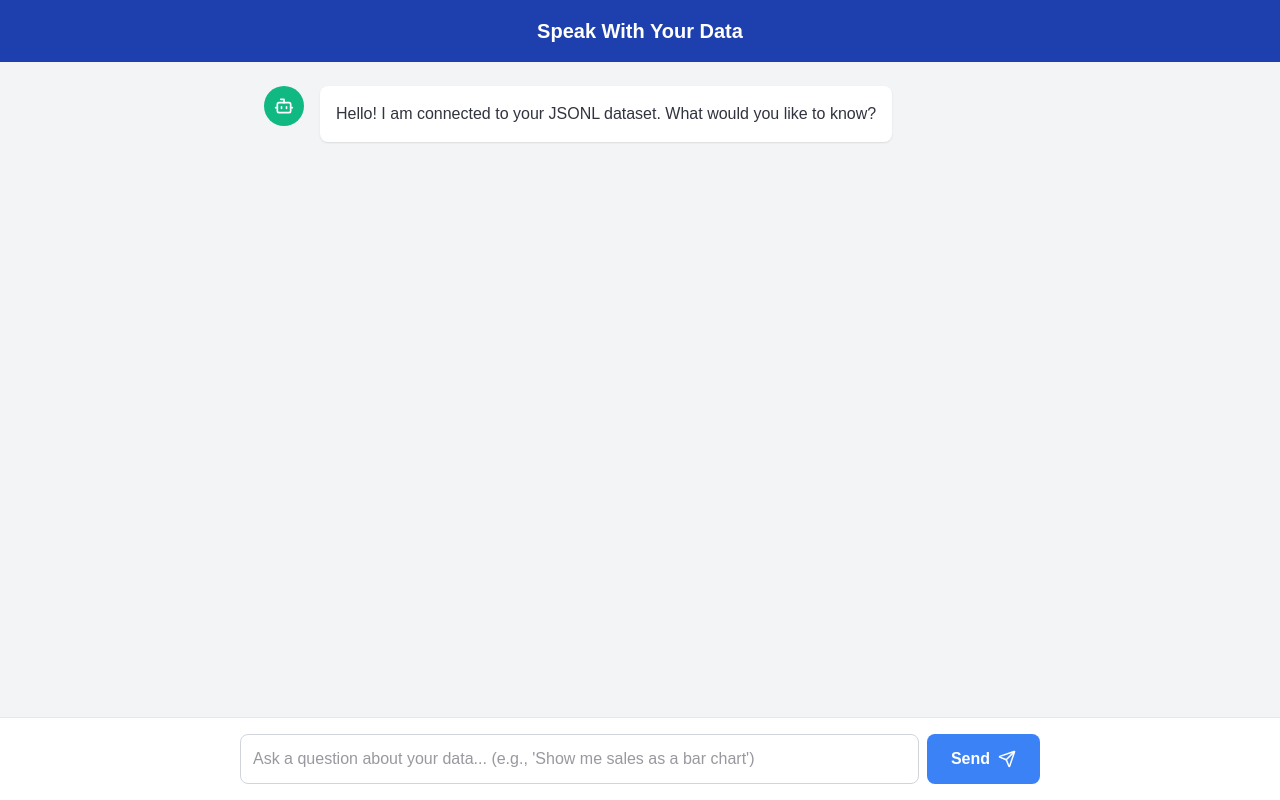
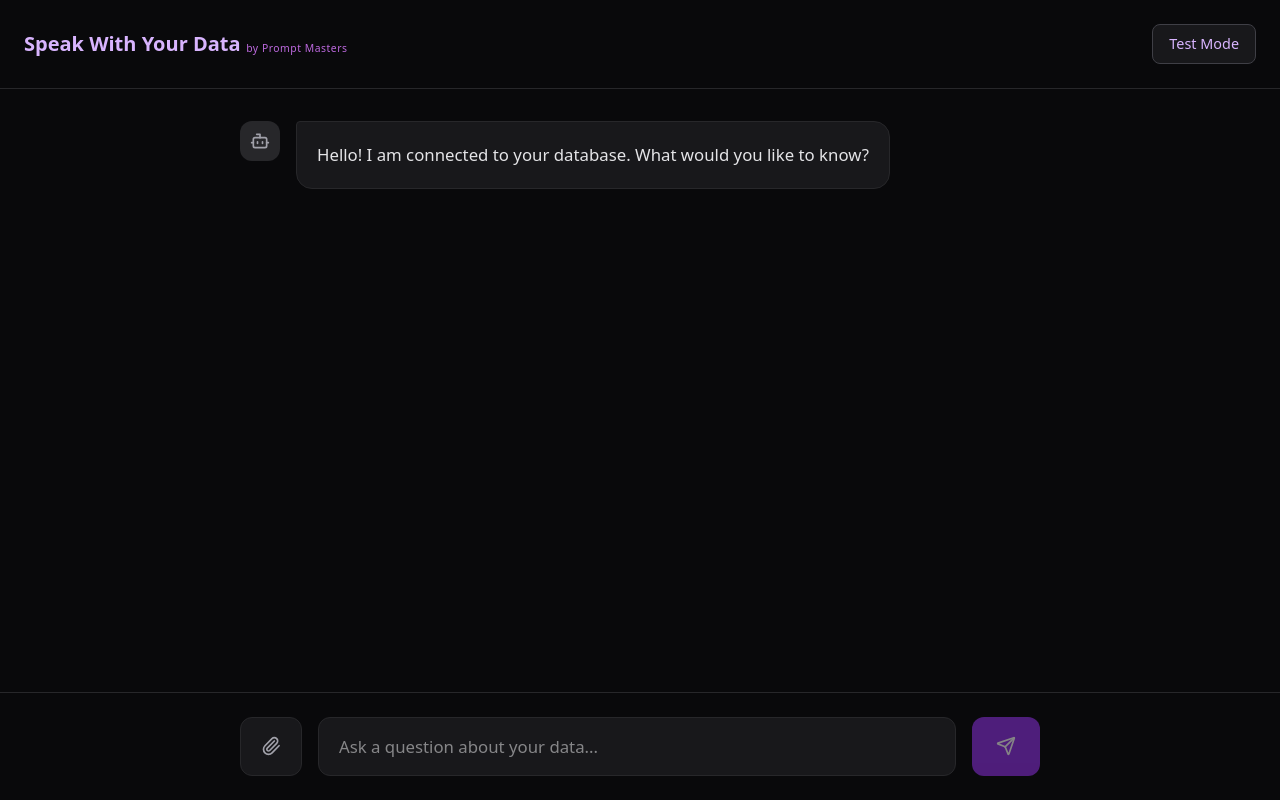
Before and after one commit to tsomhs/uniai, a React app in the folder frontend/: page / in a window 1280 px wide. Built offline with nearby package versions, Linux system fonts and the light colour scheme; the HTML template or start-up script is replaced by a standard one.

Commit message:
new style

```diff
--- a/frontend/src/App.jsx
+++ b/frontend/src/App.jsx
@@ -1,19 +1,41 @@
 import React, { useState, useRef, useEffect } from 'react';
-import { BarChart, Bar, XAxis, YAxis, Tooltip, CartesianGrid, ResponsiveContainer, LineChart, Line } from 'recharts';
-import { Send, User, Bot, Loader2 } from 'lucide-react';
+import { Send, User, Bot, Loader2, X, BarChart2, Paperclip } from 'lucide-react';
+import { BarChart, Bar, XAxis, YAxis, Tooltip, ResponsiveContainer, LineChart, Line, PieChart, Pie, Cell } from 'recharts';
 
 function App() {
   const [messages, setMessages] = useState([
-    { role: 'assistant', text: 'Hello! I am connected to your JSONL dataset. What would you like to know?', chart: null }
+    { role: 'assistant', text: 'Hello! I am connected to your database. What would you like to know?', chart: null }
   ]);
   const [input, setInput] = useState('');
   const [isLoading, setIsLoading] = useState(false);
+  const [activeChart, setActiveChart] = useState(null);
+
   const messagesEndRef = useRef(null);
 
-  // Auto-scroll to the bottom of the chat
+  // Auto-scroll chat
   useEffect(() => {
     messagesEndRef.current?.scrollIntoView({ behavior: 'smooth' });
   }, [messages]);
+
+  // Test Mode Injection
+  const runTestMode = () => {
+    const mockData = {
+      type: 'bar',
+      data: [
+        { name: 'Attica', value: 450 },
+        { name: 'Thessaloniki', value: 280 },
+        { name: 'Crete', value: 150 },
+        { name: 'Patras', value: 90 },
+      ]
+    };
+
+    setMessages(prev => [
+      ...prev,
+      { role: 'user', text: '(Test Mode) Show me a bar chart of calls by region.' },
+      { role: 'assistant', text: 'Here is the mock data you requested. I have opened the chart in the side panel.', chart: mockData }
+    ]);
+    setActiveChart(mockData);
+  };
 
   const handleSend = async (e) => {
     e.preventDefault();
@@ -25,7 +47,6 @@ function App() {
     setIsLoading(true);
 
     try {
-      // Pointing to your new Python FastAPI server (No Azure!)
       const response = await fetch("http://localhost:8000/api/chat", {
         method: "POST",
         headers: { "Content-Type": "application/json" },
@@ -33,13 +54,15 @@ function App() {
       });
 
       const data = await response.json();
+      const newChart = data.chartData ? { type: data.chartType, data: data.chartData } : null;
 
-      // We expect the backend to return { reply: "Text...", chartData: [...], chartType: "bar" }
       setMessages((prev) => [...prev, {
         role: 'assistant',
         text: data.reply || "Here is the data you requested.",
-        chart: data.chartData ? { type: data.chartType, data: data.chartData } : null
+        chart: newChart
       }]);
+
+      if (newChart) setActiveChart(newChart);
 
     } catch (error) {
       console.error("Error communicating with backend:", error);
@@ -49,89 +72,230 @@ function App() {
     }
   };
 
-  // Helper function to render the correct chart type based on LLM response
   const renderChart = (chartInfo) => {
     if (!chartInfo || !chartInfo.data) return null;
 
+    const COLORS = ['#a855f7', '#c084fc', '#d8b4fe', '#9333ea', '#7e22ce', '#6b21a8'];
+    const axisColor = '#71717a';
+
     return (
-      <div style={{ height: '300px', width: '100%', marginTop: '1rem', backgroundColor: 'white', padding: '1rem', borderRadius: '8px' }}>
       <ResponsiveContainer width="100%" height="100%">
-          {chartInfo.type === 'line' ? (
-            <LineChart data={chartInfo.data}>
-              <CartesianGrid strokeDasharray="3 3" />
-              <XAxis dataKey="name" />
-              <YAxis />
-              <Tooltip />
-              <Line type="monotone" dataKey="value" stroke="#3b82f6" strokeWidth={2} />
+        {chartInfo.type === 'pie' || chartInfo.type === 'donut' ? (
+          <PieChart>
+            <Tooltip
+              contentStyle={{ backgroundColor: '#18181b', border: '1px solid #27272a', borderRadius: '8px', color: '#f4f4f5', boxShadow: '0 4px 6px -1px rgba(0, 0, 0, 0.5)' }}
+              itemStyle={{ color: '#d8b4fe' }}
+            />
+            <Pie
+              data={chartInfo.data}
+              dataKey="value"
+              nameKey="name"
+              cx="50%"
+              cy="50%"
+              outerRadius={120}
+              innerRadius={chartInfo.type === 'donut' ? 80 : 0}
+              fill="#a855f7"
+              stroke="#09090b"
+              strokeWidth={3}
+            >
+              {chartInfo.data.map((entry, index) => (
+                <Cell key={`cell-${index}`} fill={COLORS[index % COLORS.length]} />
+              ))}
+            </Pie>
+          </PieChart>
+        ) : chartInfo.type === 'line' ? (
+          <LineChart data={chartInfo.data} margin={{ top: 20, right: 20, left: -20, bottom: 0 }}>
+            <XAxis dataKey="name" stroke={axisColor} tick={{ fill: axisColor, fontSize: 12 }} tickLine={false} axisLine={false} />
+            <YAxis stroke={axisColor} tick={{ fill: axisColor, fontSize: 12 }} tickLine={false} axisLine={false} />
+            <Tooltip
+              contentStyle={{ backgroundColor: '#18181b', border: '1px solid #27272a', borderRadius: '8px', color: '#f4f4f5' }}
+            />
+            <Line type="monotone" dataKey="value" stroke="#a855f7" strokeWidth={4} dot={{ fill: '#a855f7', strokeWidth: 2, r: 4 }} activeDot={{ r: 6, fill: '#d8b4fe' }} />
           </LineChart>
         ) : (
-            <BarChart data={chartInfo.data}>
-              <CartesianGrid strokeDasharray="3 3" />
-              <XAxis dataKey="name" />
-              <YAxis />
-              <Tooltip />
-              <Bar dataKey="value" fill="#3b82f6" radius={[4, 4, 0, 0]} />
+          <BarChart data={chartInfo.data} margin={{ top: 20, right: 20, left: -20, bottom: 0 }}>
+            <XAxis dataKey="name" stroke={axisColor} tick={{ fill: axisColor, fontSize: 12 }} tickLine={false} axisLine={false} />
+            <YAxis stroke={axisColor} tick={{ fill: axisColor, fontSize: 12 }} tickLine={false} axisLine={false} />
+            <Tooltip
+              contentStyle={{ backgroundColor: '#18181b', border: '1px solid #27272a', borderRadius: '8px', color: '#f4f4f5' }}
+              cursor={{ fill: '#18181b' }}
+            />
+            <Bar dataKey="value" fill="#a855f7" radius={[6, 6, 0, 0]} />
           </BarChart>
         )}
       </ResponsiveContainer>
-      </div>
     );
   };
 
   return (
-    <div style={{ display: 'flex', flexDirection: 'column', height: '100vh', backgroundColor: '#f3f4f6', fontFamily: 'sans-serif' }}>
+    <div style={{ display: 'flex', height: '100vh', backgroundColor: '#09090b', color: '#e4e4e7', fontFamily: 'system-ui, -apple-system, sans-serif', overflow: 'hidden' }}>
+
+      {/* LEFT SIDE: Chat Interface */}
+      <div style={{ flex: 1, display: 'flex', flexDirection: 'column', transition: 'all 0.3s ease' }}>
 
         {/* Header */}
-      <header style={{ backgroundColor: '#1e40af', color: 'white', padding: '1rem', textAlign: 'center', fontSize: '1.25rem', fontWeight: 'bold' }}>
+        <header style={{ backgroundColor: '#09090b', padding: '1.5rem', borderBottom: '1px solid #27272a', display: 'flex', justifyContent: 'space-between', alignItems: 'center' }}>
+          <h1 style={{ margin: 0, fontSize: '1.25rem', fontWeight: '600', color: '#d8b4fe', display: 'flex', alignItems: 'center' }}>
             Speak With Your Data
+            <span style={{ fontSize: '0.65rem', color: '#bd69df', fontWeight: '400', marginLeft: '0.35rem', marginTop: '0.6rem',  letterSpacing: '0.05em' }}> by Prompt Masters
+	    </span>
+          </h1>
+
+          <button
+            onClick={runTestMode}
+            style={{
+              backgroundColor: '#18181b', color: '#d8b4fe', padding: '0.5rem 1rem', borderRadius: '8px',
+              border: '1px solid #3f3f46', cursor: 'pointer', fontSize: '0.9rem', fontWeight: '500', transition: 'all 0.2s'
+            }}
+            onMouseOver={(e) => { e.currentTarget.style.borderColor = '#9333ea'; e.currentTarget.style.backgroundColor = '#27272a'; }}
+            onMouseOut={(e) => { e.currentTarget.style.borderColor = '#3f3f46'; e.currentTarget.style.backgroundColor = '#18181b'; }}
+          >
+            Test Mode
+          </button>
         </header>
 
         {/* Chat Area */}
-      <div style={{ flex: 1, overflowY: 'auto', padding: '1.5rem', maxWidth: '800px', margin: '0 auto', width: '100%' }}>
+        <div style={{ flex: 1, overflowY: 'auto', padding: '2rem', width: '100%' }}>
+          <div style={{ maxWidth: '800px', margin: '0 auto', display: 'flex', flexDirection: 'column', gap: '2rem' }}>
             {messages.map((msg, index) => (
-          <div key={index} style={{ display: 'flex', gap: '1rem', marginBottom: '1.5rem', flexDirection: msg.role === 'user' ? 'row-reverse' : 'row' }}>
+              <div key={index} style={{ display: 'flex', gap: '1rem', flexDirection: msg.role === 'user' ? 'row-reverse' : 'row' }}>
 
                 {/* Avatar */}
-            <div style={{ width: '40px', height: '40px', borderRadius: '50%', display: 'flex', alignItems: 'center', justifyContent: 'center', backgroundColor: msg.role === 'user' ? '#3b82f6' : '#10b981', color: 'white' }}>
+                <div style={{ flexShrink: 0, width: '40px', height: '40px', borderRadius: '12px', display: 'flex', alignItems: 'center', justifyContent: 'center', backgroundColor: msg.role === 'user' ? '#9333ea' : '#27272a', color: msg.role === 'user' ? 'white' : '#a1a1aa' }}>
                   {msg.role === 'user' ? <User size={20} /> : <Bot size={20} />}
                 </div>
 
                 {/* Message Bubble */}
-            <div style={{ maxWidth: '80%', padding: '1rem', borderRadius: '8px', backgroundColor: msg.role === 'user' ? '#bfdbfe' : '#ffffff', boxShadow: '0 1px 2px rgba(0,0,0,0.1)' }}>
-              <p style={{ margin: 0, lineHeight: '1.5' }}>{msg.text}</p>
-              {/* Render chart if the AI sent one */}
-              {renderChart(msg.chart)}
+                <div style={{
+                  maxWidth: '85%',
+                  padding: '1.25rem',
+                  borderRadius: '16px',
+                  backgroundColor: msg.role === 'user' ? '#7e22ce' : '#18181b',
+                  border: msg.role === 'user' ? 'none' : '1px solid #27272a',
+                  borderTopRightRadius: msg.role === 'user' ? '4px' : '16px',
+                  borderTopLeftRadius: msg.role === 'assistant' ? '4px' : '16px',
+                }}>
+                  <p style={{ margin: 0, lineHeight: '1.6', fontSize: '1.05rem', color: msg.role === 'user' ? '#fdf4ff' : '#e4e4e7' }}>
+                    {msg.text}
+                  </p>
+
+                  {/* Chart Button - ONLY shows if chart exists AND it is not the currently active chart */}
+                  {msg.chart && msg.chart !== activeChart && (
+                    <button
+                      onClick={() => setActiveChart(msg.chart)}
+                      style={{
+                        marginTop: '1rem', display: 'flex', alignItems: 'center', gap: '0.5rem', padding: '0.75rem 1rem',
+                        backgroundColor: '#27272a', border: '1px solid #3f3f46', borderRadius: '8px',
+                        color: '#d8b4fe', cursor: 'pointer', fontSize: '0.9rem', transition: 'all 0.2s'
+                      }}
+                      onMouseOver={(e) => e.currentTarget.style.borderColor = '#9333ea'}
+                      onMouseOut={(e) => e.currentTarget.style.borderColor = '#3f3f46'}
+                    >
+                      <BarChart2 size={18} /> View {msg.chart.type.charAt(0).toUpperCase() + msg.chart.type.slice(1)} Chart
+                    </button>
+                  )}
                 </div>
               </div>
             ))}
+
             {isLoading && (
-          <div style={{ display: 'flex', alignItems: 'center', gap: '0.5rem', color: '#6b7280' }}>
-            <Loader2 className="animate-spin" size={20} /> AI is analyzing your data...
+              <div style={{ display: 'flex', alignItems: 'center', gap: '0.75rem', color: '#a1a1aa', paddingLeft: '4rem' }}>
+                <Loader2 className="animate-spin" size={20} /> Analyzing data...
               </div>
             )}
             <div ref={messagesEndRef} />
           </div>
+        </div>
 
         {/* Input Area */}
-      <div style={{ backgroundColor: 'white', padding: '1rem', borderTop: '1px solid #e5e7eb' }}>
-        <form onSubmit={handleSend} style={{ maxWidth: '800px', margin: '0 auto', display: 'flex', gap: '0.5rem' }}>
+        <div style={{ backgroundColor: '#09090b', padding: '1.5rem', borderTop: '1px solid #27272a' }}>
+          <form onSubmit={handleSend} style={{ maxWidth: '800px', margin: '0 auto', display: 'flex', gap: '1rem' }}>
+
+            {/* NEW: Upload Files Button */}
+            <button
+              type="button"
+              title="Upload files"
+              style={{
+                backgroundColor: '#18181b', color: '#a1a1aa', padding: '0 1.25rem', borderRadius: '12px',
+                border: '1px solid #27272a', cursor: 'pointer', display: 'flex', alignItems: 'center', justifyContent: 'center', transition: 'all 0.2s'
+              }}
+              onMouseOver={(e) => { e.currentTarget.style.color = '#d8b4fe'; e.currentTarget.style.borderColor = '#9333ea'; }}
+              onMouseOut={(e) => { e.currentTarget.style.color = '#a1a1aa'; e.currentTarget.style.borderColor = '#27272a'; }}
+            >
+              <Paperclip size={20} />
+            </button>
+
             <input
               type="text"
               value={input}
               onChange={(e) => setInput(e.target.value)}
-            placeholder="Ask a question about your data... (e.g., 'Show me sales as a bar chart')"
-            style={{ flex: 1, padding: '0.75rem', borderRadius: '8px', border: '1px solid #d1d5db', outline: 'none', fontSize: '1rem' }}
+              placeholder="Ask a question about your data..."
+              style={{ flex: 1, padding: '1rem 1.25rem', borderRadius: '12px', border: '1px solid #27272a', backgroundColor: '#18181b', color: '#f4f4f5', outline: 'none', fontSize: '1.05rem', transition: 'border-color 0.2s' }}
+              onFocus={(e) => e.target.style.borderColor = '#9333ea'}
+              onBlur={(e) => e.target.style.borderColor = '#27272a'}
               disabled={isLoading}
             />
+
             <button
               type="submit"
               disabled={isLoading || !input.trim()}
-            style={{ backgroundColor: '#3b82f6', color: 'white', padding: '0.75rem 1.5rem', borderRadius: '8px', border: 'none', cursor: isLoading ? 'not-allowed' : 'pointer', display: 'flex', alignItems: 'center', gap: '0.5rem', fontWeight: 'bold' }}
+              style={{ backgroundColor: '#9333ea', color: 'white', padding: '0 1.5rem', borderRadius: '12px', border: 'none', cursor: isLoading || !input.trim() ? 'not-allowed' : 'pointer', display: 'flex', alignItems: 'center', justifyContent: 'center', transition: 'background-color 0.2s', opacity: isLoading || !input.trim() ? 0.5 : 1 }}
             >
-            Send <Send size={18} />
+              <Send size={20} />
             </button>
           </form>
         </div>
+      </div>
+
+      {/* RIGHT SIDE: Chart Inspector Panel */}
+      {activeChart && (
+        <div style={{ width: '450px', borderLeft: '1px solid #27272a', backgroundColor: '#09090b', display: 'flex', flexDirection: 'column', animation: 'slideIn 0.3s ease-out' }}>
+
+          <div style={{ padding: '1.5rem', borderBottom: '1px solid #27272a', display: 'flex', justifyContent: 'space-between', alignItems: 'center' }}>
+            <h2 style={{ margin: 0, fontSize: '1.1rem', fontWeight: '500', color: '#e4e4e7', display: 'flex', alignItems: 'center', gap: '0.5rem' }}>
+              <BarChart2 size={20} color="#a855f7" /> Data Inspector
+            </h2>
+            <button
+              onClick={() => setActiveChart(null)}
+              style={{ background: 'none', border: 'none', color: '#a1a1aa', cursor: 'pointer', transition: 'color 0.2s' }}
+              onMouseOver={(e) => e.currentTarget.style.color = '#f4f4f5'}
+              onMouseOut={(e) => e.currentTarget.style.color = '#a1a1aa'}
+            >
+              <X size={24} />
+            </button>
+          </div>
+
+          <div style={{ flex: 1, padding: '2rem 1.5rem', display: 'flex', flexDirection: 'column' }}>
+            <div style={{ flex: 1, maxHeight: '400px' }}>
+               {renderChart(activeChart)}
+            </div>
+
+            {/* Data Table */}
+            <div style={{ marginTop: '2rem', flex: 1, overflowY: 'auto' }}>
+              <h3 style={{ fontSize: '0.9rem', color: '#71717a', textTransform: 'uppercase', letterSpacing: '0.05em', marginBottom: '1rem' }}>Data Overview</h3>
+
+              <div style={{ backgroundColor: '#18181b', borderRadius: '8px', border: '1px solid #27272a', overflow: 'hidden' }}>
+                <table style={{ width: '100%', borderCollapse: 'collapse', textAlign: 'left', fontSize: '0.9rem', color: '#e4e4e7' }}>
+                  <thead>
+                    <tr style={{ backgroundColor: '#27272a', color: '#a1a1aa' }}>
+                      <th style={{ padding: '0.75rem 1rem', borderBottom: '1px solid #3f3f46', fontWeight: '600' }}>Category</th>
+                      <th style={{ padding: '0.75rem 1rem', borderBottom: '1px solid #3f3f46', fontWeight: '600' }}>Value</th>
+                    </tr>
+                  </thead>
+                  <tbody>
+                    {activeChart.data.map((row, idx) => (
+                      <tr key={idx} style={{ borderBottom: idx === activeChart.data.length - 1 ? 'none' : '1px solid #27272a' }}>
+                        <td style={{ padding: '0.75rem 1rem' }}>{row.name}</td>
+                        <td style={{ padding: '0.75rem 1rem', color: '#d8b4fe', fontWeight: '500' }}>{row.value}</td>
+                      </tr>
+                    ))}
+                  </tbody>
+                </table>
+              </div>
+            </div>
+          </div>
+        </div>
+      )}
 
     </div>
   );
```
Lines whose indentation alone changed are shown as unchanged.
